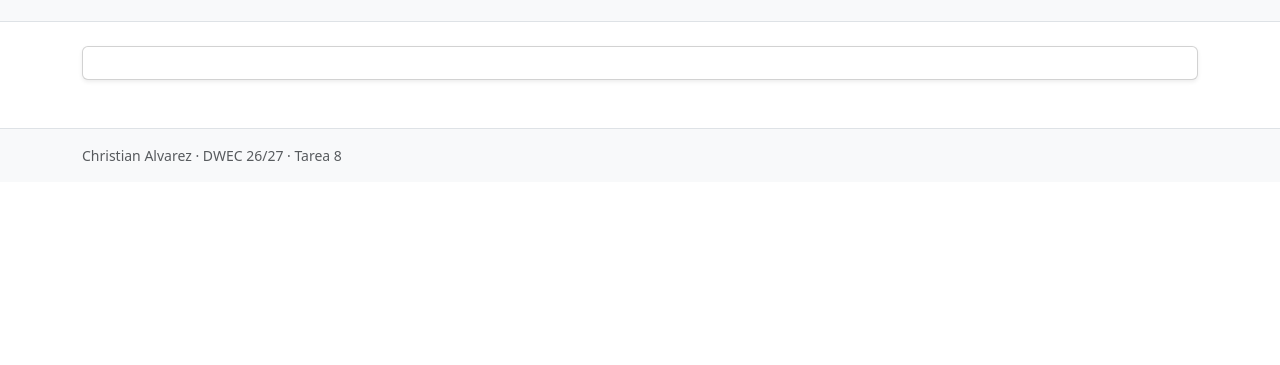
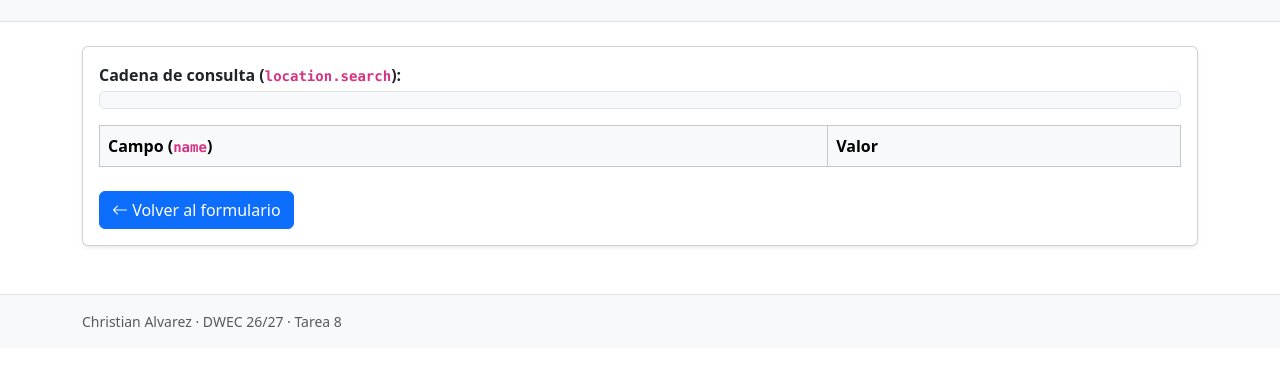
Before and after one commit to Christiangithu/dwec-alvarez, a plain HTML site: page tema08/recibido.html in a window 1280 px wide. Shown: the part 155-520 px from the top of the page. Drawn offline with nearby package versions, Linux system fonts and the light colour scheme.

Commit message:
Añadir visualización de cadena de consulta y tabla de datos en la página de inscripción recibida.

```diff
--- a/tema08/recibido.html
+++ b/tema08/recibido.html
@@ -35,6 +35,30 @@
             · un párrafo #consulta donde se verá la parte de la URL que empieza por ?
             · una tabla de Bootstrap con dos columnas, «Campo (name)» y «Valor», y el <tbody id="datos"> vacío
             · un enlace «Volver al formulario» a index.html -->
+        <p class="mb-3">
+          <strong>Cadena de consulta (<code>location.search</code>):</strong>
+          <code id="consulta" class="d-block mt-1 p-2 bg-body-tertiary border rounded text-break"></code>
+        </p>
+
+        <div id="avisoVacio" class="alert alert-warning d-none" role="alert">
+          No ha llegado ningún dato en la URL. Rellena primero el formulario para ver los parámetros enviados.
+        </div>
+
+        <div class="table-responsive">
+          <table class="table table-striped table-bordered align-middle">
+            <thead class="table-light">
+              <tr>
+                <th scope="col">Campo (<code>name</code>)</th>
+                <th scope="col">Valor</th>
+              </tr>
+            </thead>
+            <tbody id="datos"></tbody>
+          </table>
+        </div>
+
+        <a href="index.html" class="btn btn-primary mt-2">
+          <i class="bi bi-arrow-left"></i> Volver al formulario
+        </a>
       </div>
     </section>
   </main>
```
